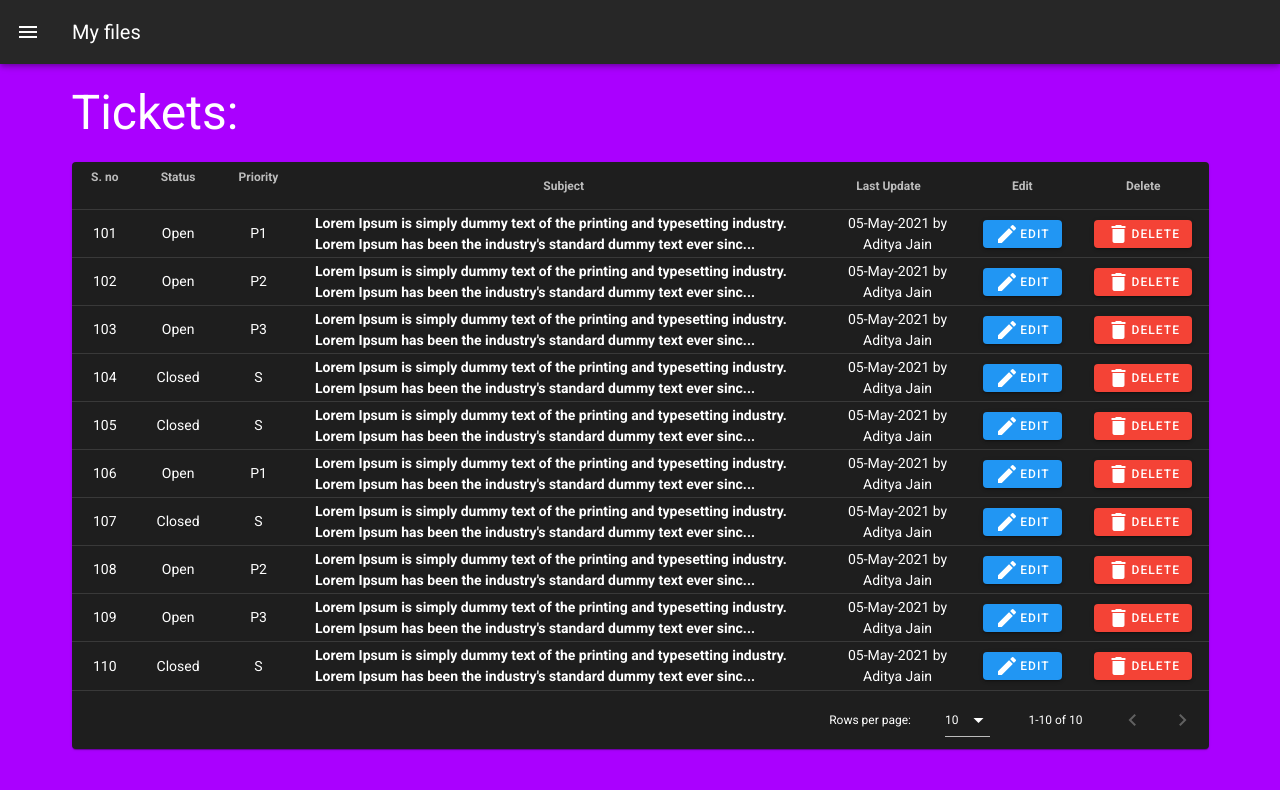
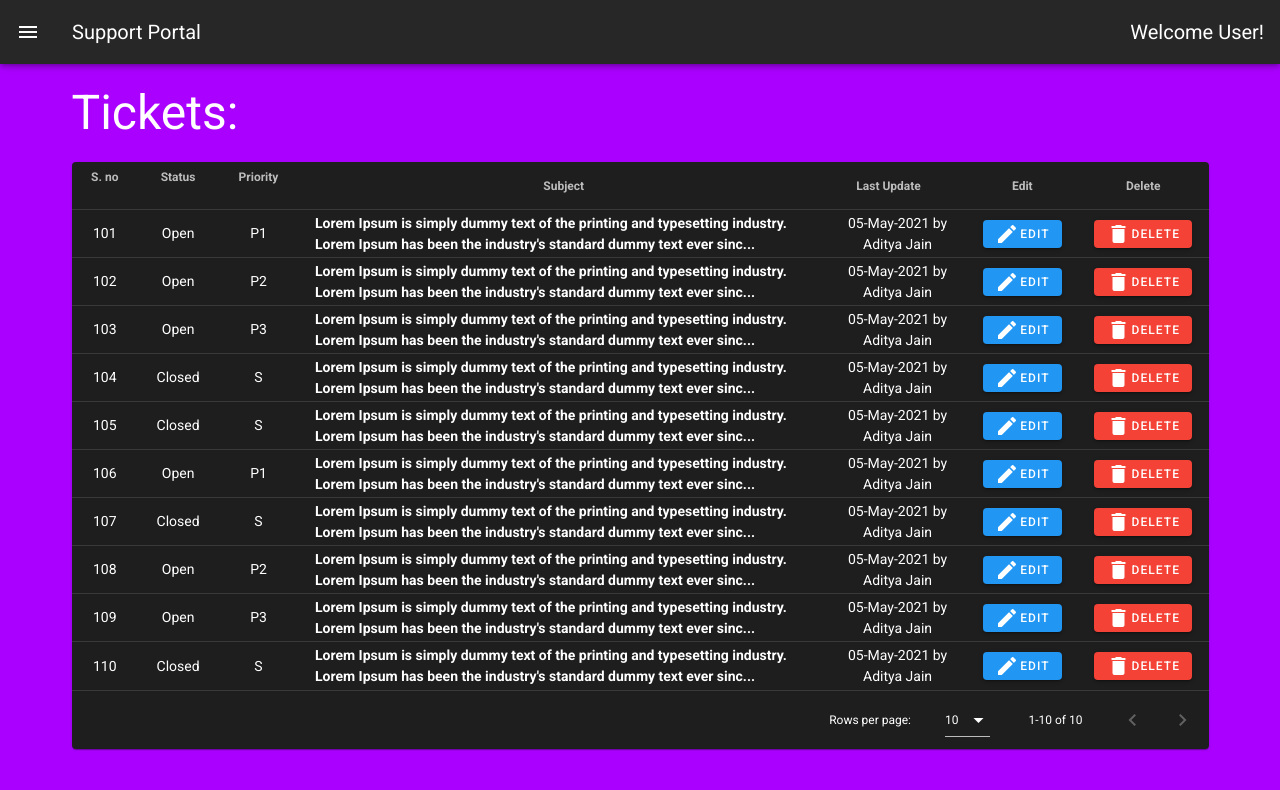
Before and after one commit to adityajain-Infobeans/vue-training, a Vue app in the folder Jira Lite (Project)/front-end/: page /viewticket in a window 1280 px wide. Shown: the top 790 px of the page. Built offline with nearby package versions, Linux system fonts and the light colour scheme.

Commit message:
minor navbar edit

```diff
--- a/Jira Lite (Project)/front-end/src/components/Navbar/Navbar.vue
+++ b/Jira Lite (Project)/front-end/src/components/Navbar/Navbar.vue
@@ -3,7 +3,9 @@
     <v-app-bar color="" dark>
       <v-app-bar-nav-icon @click.stop="drawer = !drawer"></v-app-bar-nav-icon>
 
-      <v-toolbar-title>My files</v-toolbar-title>
+      <v-toolbar-title>Support Portal</v-toolbar-title>
+      <v-spacer></v-spacer>
+      <v-toolbar-title>Welcome User!</v-toolbar-title>
     </v-app-bar>
 
     <v-navigation-drawer v-model="drawer" absolute bottom temporary dark>
--- a/Jira Lite (Project)/front-end/src/views/ViewTicket.vue
+++ b/Jira Lite (Project)/front-end/src/views/ViewTicket.vue
@@ -12,7 +12,7 @@
 import TicketsTable from '@/components/Dashboard/TicketsTable.vue';
 
 export default {
-  name: 'View Ticket',
+  name: 'ViewTicket',
   components: {
     TicketsTable,
   },
```
